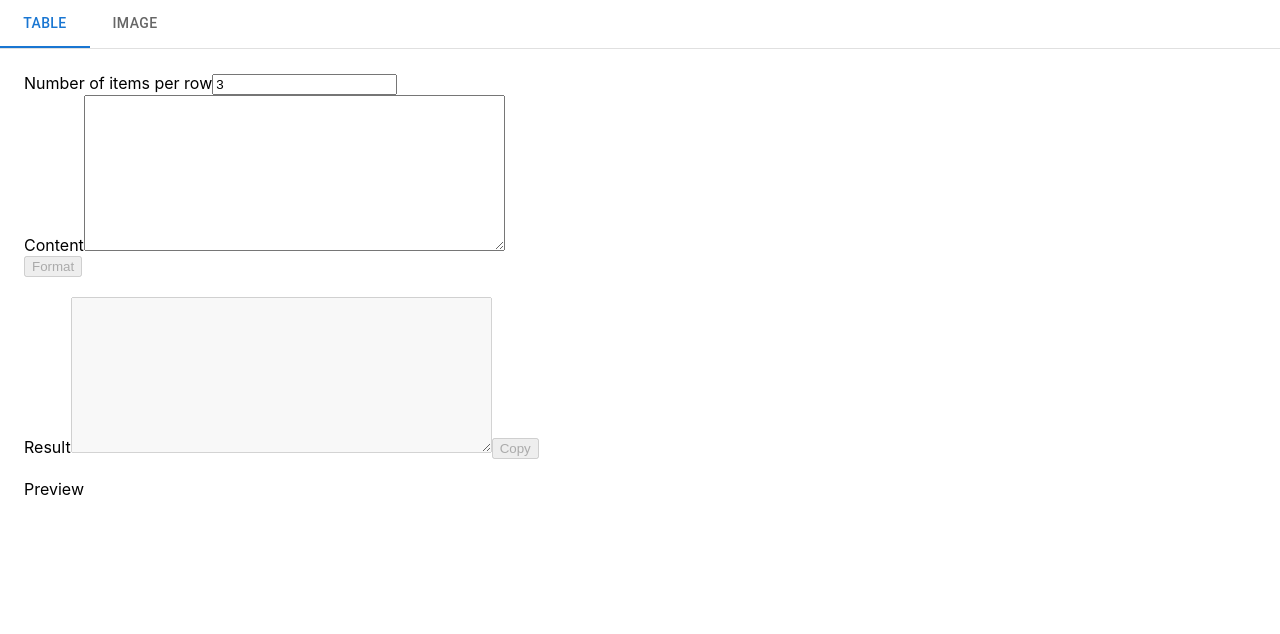
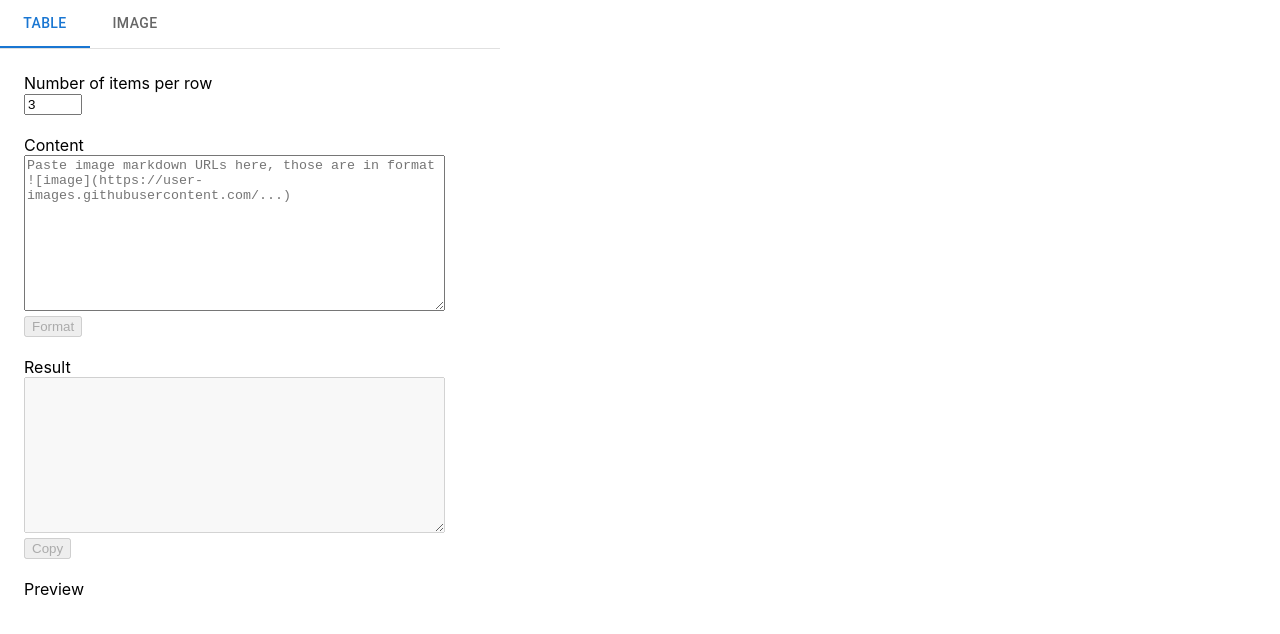
Before and after one commit to hungnh103/markdown_customizer, a React (Create React App) app: page / in a window 1280 px wide. Shown: the top 634 px of the page. Built offline with nearby package versions, Linux system fonts and the light colour scheme.

Commit message:
chore: update styles

```diff
--- a/src/containers/ImageFormatter.js
+++ b/src/containers/ImageFormatter.js
@@ -31,22 +31,34 @@ const ImageFormatter = () => {
         <div>
           <label>
             Markdown URL
+            <br />
             <input type="text" value={rawUrl} onChange={handleInputUrl} />
           </label>
         </div>
 
+        <br />
+
         <div>
           <label>
-            Width
-            <input type="number" value={imageWidth} onChange={handleInputWidth} />
+            Width (optional)
+            <br />
+            <input
+              onChange={handleInputWidth}
+              style={{ width: '50px' }}
+              type="number"
+              value={imageWidth}
+            />
           </label>
         </div>
 
         <input type="submit" value='Format' disabled={rawUrl.length === 0} />
       </form>
 
+      <br />
+
       <div>
         Result
+        <br />
         <input type="text" disabled value={formattedImageTag} />
         <button disabled={formattedImageTag.length === 0} onClick={handleCopy}>
           Copy
--- a/src/containers/TableFormatter.js
+++ b/src/containers/TableFormatter.js
@@ -41,14 +41,28 @@ const TableFormatter = () => {
         <div>
           <label>
             Number of items per row
-            <input type="number" value={itemsPerRow} onChange={handleInputNumber} />
+            <br />
+            <input
+              onChange={handleInputNumber}
+              style={{ width: '50px' }}
+              type="number"
+              value={itemsPerRow}
+            />
           </label>
         </div>
+
+        <br />
 
         <div>
           <label>
             Content
-            <textarea onChange={handleInputData} cols={50} rows={10}></textarea>
+            <br />
+            <textarea
+              onChange={handleInputData}
+              cols={50}
+              rows={10}
+              placeholder='Paste image markdown URLs here, those are in format ![image](https://user-images.githubusercontent.com/...)'
+            ></textarea>
           </label>
         </div>
 
@@ -59,7 +73,9 @@ const TableFormatter = () => {
 
       <div>
         Result
+        <br />
         <textarea value={formattedData} disabled cols={50} rows={10}></textarea>
+        <br />
         <button disabled={formattedData.length === 0} onClick={handleCopy}>Copy</button>
       </div>
 
@@ -67,6 +83,7 @@ const TableFormatter = () => {
 
       <div>
         Preview
+        <br />
         <table>
           <tbody>
             {extractedList.map((row, index) =>
--- a/src/index.css
+++ b/src/index.css
@@ -11,3 +11,7 @@ code {
   font-family: source-code-pro, Menlo, Monaco, Consolas, 'Courier New',
     monospace;
 }
+
+html {
+  width: 500px;
+}
```
